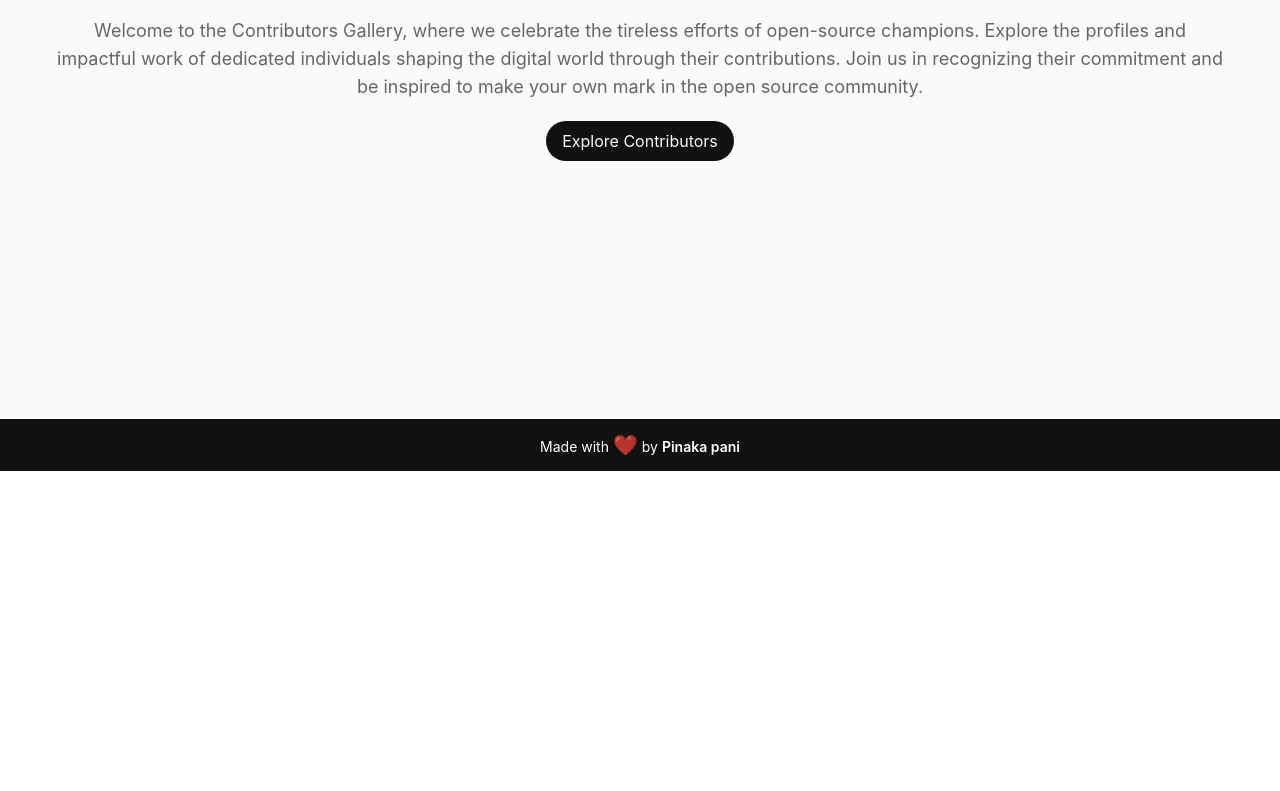
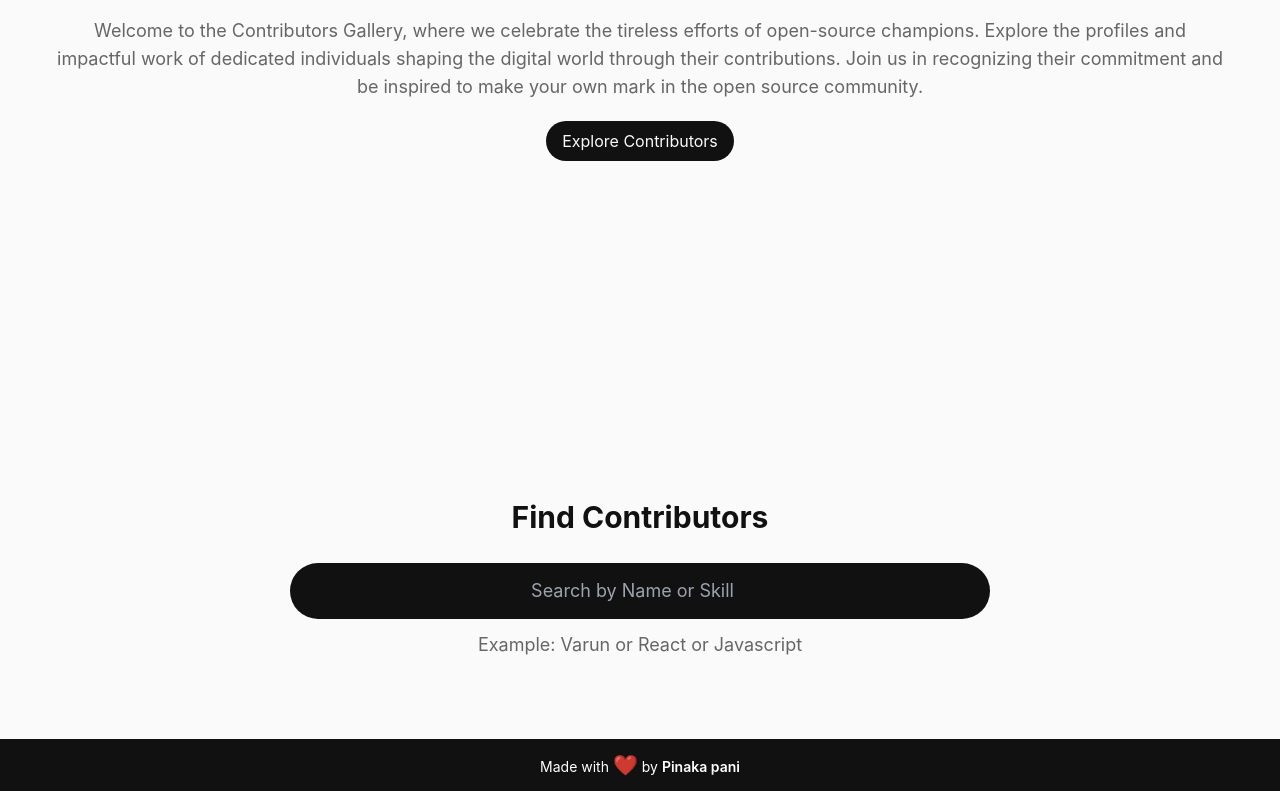
Before and after one commit to Pinaka-Pani-18/Contributors-Gallery, a React (Vite) app: page / in a window 1280 px wide. Shown: the part 441-1232 px from the top of the page. Before the commit the page ends 912 px from the top, so only its background shows below. Built offline with nearby package versions, Linux system fonts and the light colour scheme.

Commit message:
added search component

```diff
--- a/src/components/Hero.jsx
+++ b/src/components/Hero.jsx
@@ -1,6 +1,6 @@
 const Hero = () => {
   return (
-    <div className="min-h-[100vh-60px] h-full flex justify-center items-center flex-col gap-2  md:gap-4 lg:gap-5">
+    <div className="min-h-[100vh-60px] max-w-[1200px] m-auto p-4 h-screen flex justify-center items-center flex-col gap-2  md:gap-4 lg:gap-5">
       <h1 className="text-2xl md:text-4xl lg:text-6xl font-bold leading-10 dm-text">
         Meet the Open Source Heroes
       </h1>
--- /dev/null
+++ b/src/components/Search.jsx
@@ -0,0 +1,34 @@
+import { useState } from "react";
+
+const Search = () => {
+  const [searchResult, setSearchResult] = useState("");
+
+  function handleResult(value) {
+    setSearchResult(value);
+  }
+
+  return (
+    <div className="min-h-[40vh] flex justify-center items-center flex-col gap-3 mx-6">
+      <h1 className="text-xl md:text-2xl lg:text-3xl font-bold leading-10 dm-text">
+        Find Contributors
+      </h1>
+      <input
+        type="search"
+        name="search"
+        id="search"
+        placeholder="Search by Name or Skill"
+        className="outline-none min-w-[300px] max-w-[700px] w-full dm-bg-rev p-4 rounded-full placeholder:text-center placeholder:text-lg focus:ring-3 ring-gray2 md:mt-4"
+        value={searchResult}
+        onChange={(e) => handleResult(e.target.value)}
+      />
+      <label
+        htmlFor="search"
+        className="text-center text-sm md:text-lg text-gray2"
+      >
+        Example: Varun or React or Javascript
+      </label>
+    </div>
+  );
+};
+
+export default Search;
--- a/src/pages/Home.jsx
+++ b/src/pages/Home.jsx
@@ -1,15 +1,15 @@
 import Footer from "../components/Footer";
 import Hero from "../components/Hero";
 import Navbar from "../components/Navbar";
+import Search from "../components/Search";
 
 const Home = () => {
   return (
     <>
       <Navbar />
       <div className="dm-bg">
-        <div className=" h-screen max-w-[1200px] m-auto p-4">
-          <Hero />
-        </div>
+        <Hero />
+        <Search />
       </div>
       <Footer />
     </>
```
